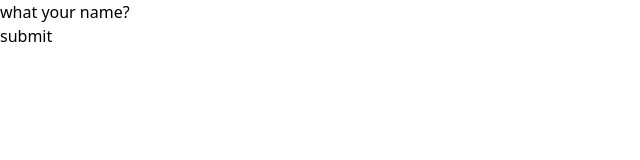
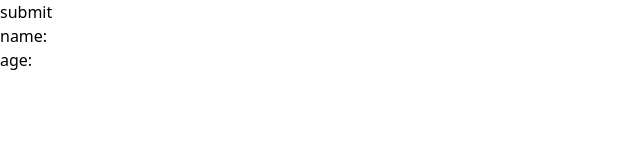
Before and after one commit to rajkrishnacoder/The_Sound_of_Nature, a React (Vite) app: page / in a window 1280 px wide. Shown: the top 160 px of the page, without its empty margins (0-640 px from the left). Built offline with nearby package versions, Linux system fonts and the light colour scheme.

Commit message:
understanding how react-hook-form work

```diff
--- a/package.json
+++ b/package.json
@@ -11,7 +11,8 @@
   },
   "dependencies": {
     "react": "^18.3.1",
-    "react-dom": "^18.3.1"
+    "react-dom": "^18.3.1",
+    "react-hook-form": "^7.52.1"
   },
   "devDependencies": {
     "@types/react": "^18.3.3",
--- a/src/App.jsx
+++ b/src/App.jsx
@@ -1,28 +1,22 @@
 import React, { useState } from 'react'
 import Input from './component/Input'
+import { useForm } from 'react-hook-form'
 
 
 function App() {
-  const [data1, setData1] = useState(null)
+  const {register, handleSubmit} = useForm()
 
-  function submit(event){
-    event.preventDefault()
-    const data = new FormData(event.target)
-    let helper = {}
-    data.forEach((value, key)=>{
-      helper[key] = value
-    })
-    setData1(helper)
-    console.log(data1)
-
+  const submit = (data) => {
+    console.log(data)
   }
 
-
   return (
-    <form onSubmit={submit}>
-      <Input/>
-      <button type='submit'>submit</button>
-      <input type="text" name='age' className='bg-slate-400'/>
+    <form onSubmit={handleSubmit(submit)}>
+      <button>submit</button>
+      <Input label="name: " {...register("name", {
+        required: true
+      })}/>
+      <Input label="age: "{...register("age")}/>
     </form>
   )
 }
--- a/src/component/Input.jsx
+++ b/src/component/Input.jsx
@@ -1,12 +1,17 @@
-import React from 'react';
+import React, {useId} from 'react';
 
-function Input(props) {
+function Input({
+    label,
+    type="text",
+    ...props
+},ref) {
+    const id = useId()
     return (
         <div>
-            <label htmlFor="me">what your name?</label>
-            <input id="me" type="text" name="name" className='bg-slate-400' />
+            <label htmlFor={id}>{label}</label>
+            <input  type={type} ref={ref} id={id} {...props} className='bg-slate-400' />
         </div>
     );
 }
 
-export default Input;
+export default React.forwardRef(Input)
```
Also changed, not shown: 1 other file (tests, documents, lock files or other folders).
